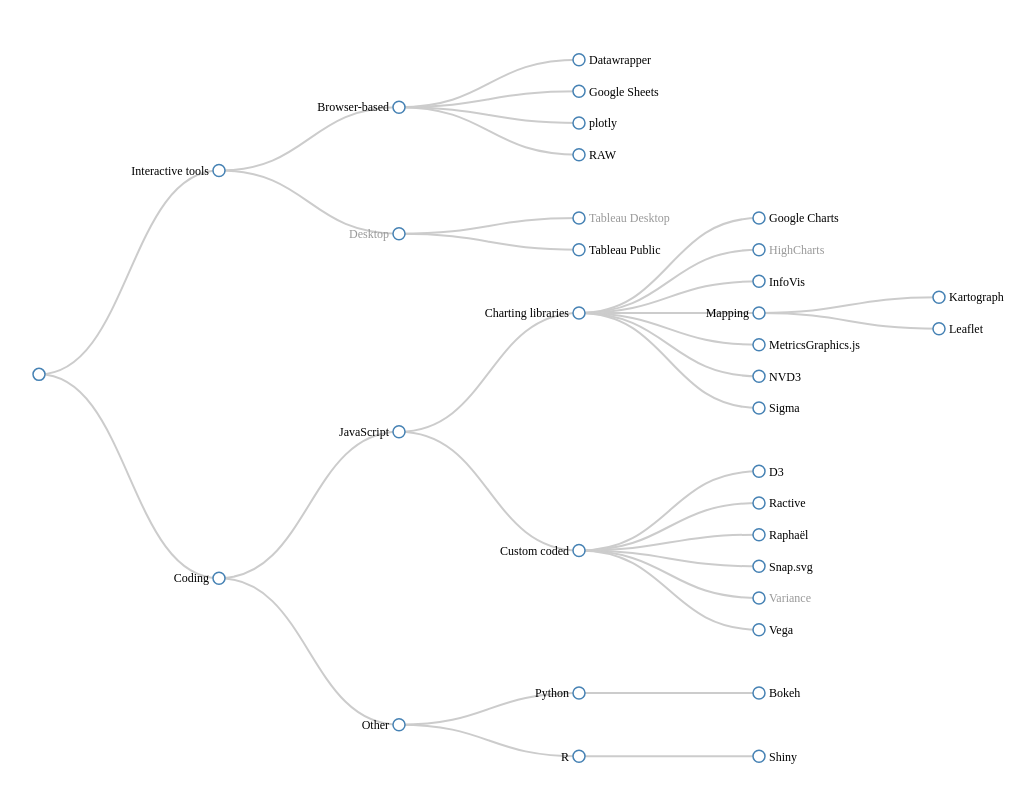
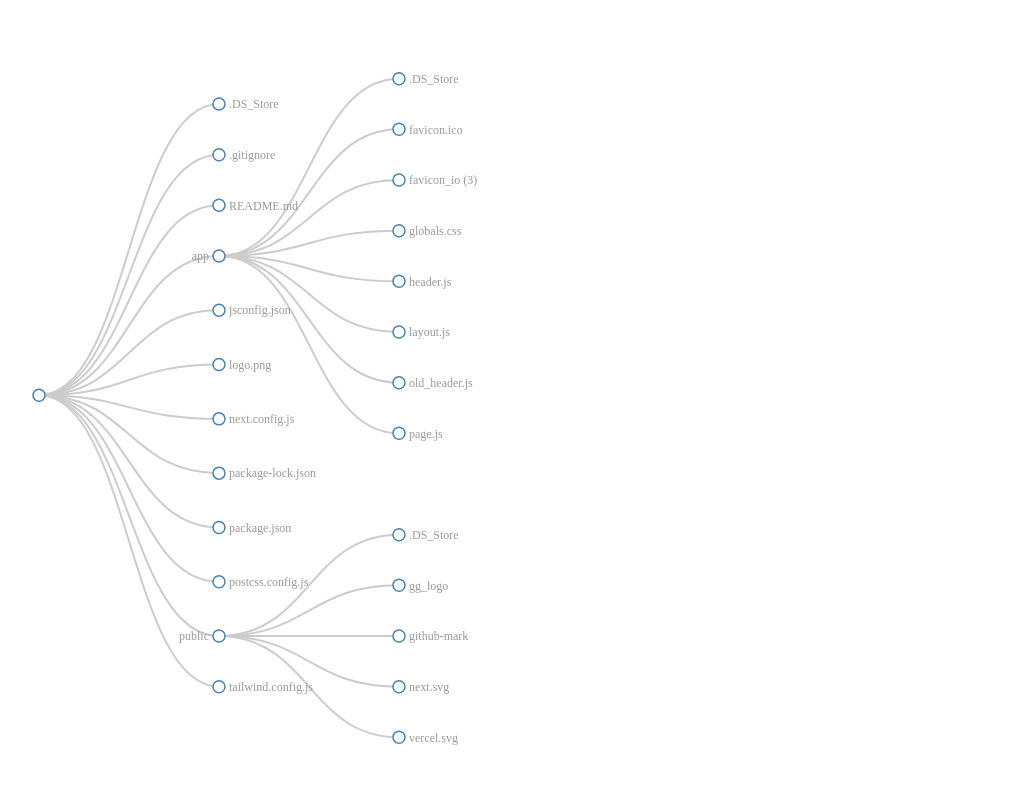
Before and after one commit to abhishekpatil4/d3js-mindmap, a website: page index.html in a window 1280 px wide. Shown: the top 802 px of the page, without its empty margins (21-1056 px from the left). Drawn offline with nearby package versions, Linux system fonts and the light colour scheme.

Commit message:
visualised repo data

```diff
--- a/index.html
+++ b/index.html
@@ -12,5 +12,5 @@
 
 </div>
 </body>
-<script src="temp.js" charset="utf-8"></script>
+<script src="script.js" charset="utf-8"></script>
 </html>
--- a/package.json
+++ b/package.json
@@ -18,6 +18,7 @@
   "homepage": "https://github.com/abhishekpatil4/d3js-mindmap#readme",
   "dependencies": {
     "axios": "^1.4.0",
+    "fs": "^0.0.1-security",
     "node-fetch": "^3.3.1"
   }
 }
--- a/script.js
+++ b/script.js
@@ -2,10 +2,108 @@
     "name": " ",
     "children": [
       {
-        "name":"one"
+        "name": ".DS_Store",
+        "url": "https://api.github.com/repos/abhishekpatil4/gitglance/contents/.DS_Store?ref=main"
       },
       {
-        "name":"two"
+        "name": ".gitignore",
+        "url": "https://api.github.com/repos/abhishekpatil4/gitglance/contents/.gitignore?ref=main"
+      },
+      {
+        "name": "README.md",
+        "url": "https://api.github.com/repos/abhishekpatil4/gitglance/contents/README.md?ref=main"
+      },
+      {
+        "name": "app",
+        "url": "https://api.github.com/repos/abhishekpatil4/gitglance/contents/app?ref=main",
+        "children": [
+          {
+            "name": ".DS_Store",
+            "url": "https://api.github.com/repos/abhishekpatil4/gitglance/contents/app/.DS_Store?ref=main"
+          },
+          {
+            "name": "favicon.ico",
+            "url": "https://api.github.com/repos/abhishekpatil4/gitglance/contents/app/favicon.ico?ref=main"
+          },
+          {
+            "name": "favicon_io (3)",
+            "url": "https://api.github.com/repos/abhishekpatil4/gitglance/contents/app/favicon_io%20(3)?ref=main"
+          },
+          {
+            "name": "globals.css",
+            "url": "https://api.github.com/repos/abhishekpatil4/gitglance/contents/app/globals.css?ref=main"
+          },
+          {
+            "name": "header.js",
+            "url": "https://api.github.com/repos/abhishekpatil4/gitglance/contents/app/header.js?ref=main"
+          },
+          {
+            "name": "layout.js",
+            "url": "https://api.github.com/repos/abhishekpatil4/gitglance/contents/app/layout.js?ref=main"
+          },
+          {
+            "name": "old_header.js",
+            "url": "https://api.github.com/repos/abhishekpatil4/gitglance/contents/app/old_header.js?ref=main"
+          },
+          {
+            "name": "page.js",
+            "url": "https://api.github.com/repos/abhishekpatil4/gitglance/contents/app/page.js?ref=main"
+          }
+        ]
+      },
+      {
+        "name": "jsconfig.json",
+        "url": "https://api.github.com/repos/abhishekpatil4/gitglance/contents/jsconfig.json?ref=main"
+      },
+      {
+        "name": "logo.png",
+        "url": "https://api.github.com/repos/abhishekpatil4/gitglance/contents/logo.png?ref=main"
+      },
+      {
+        "name": "next.config.js",
+        "url": "https://api.github.com/repos/abhishekpatil4/gitglance/contents/next.config.js?ref=main"
+      },
+      {
+        "name": "package-lock.json",
+        "url": "https://api.github.com/repos/abhishekpatil4/gitglance/contents/package-lock.json?ref=main"
+      },
+      {
+        "name": "package.json",
+        "url": "https://api.github.com/repos/abhishekpatil4/gitglance/contents/package.json?ref=main"
+      },
+      {
+        "name": "postcss.config.js",
+        "url": "https://api.github.com/repos/abhishekpatil4/gitglance/contents/postcss.config.js?ref=main"
+      },
+      {
+        "name": "public",
+        "url": "https://api.github.com/repos/abhishekpatil4/gitglance/contents/public?ref=main",
+        "children": [
+          {
+            "name": ".DS_Store",
+            "url": "https://api.github.com/repos/abhishekpatil4/gitglance/contents/public/.DS_Store?ref=main"
+          },
+          {
+            "name": "gg_logo",
+            "url": "https://api.github.com/repos/abhishekpatil4/gitglance/contents/public/gg_logo?ref=main"
+          },
+          {
+            "name": "github-mark",
+            "url": "https://api.github.com/repos/abhishekpatil4/gitglance/contents/public/github-mark?ref=main"
+          },
+          {
+            "name": "next.svg",
+            "url": "https://api.github.com/repos/abhishekpatil4/gitglance/contents/public/next.svg?ref=main"
+          },
+          {
+            "name": "vercel.svg",
+            "url": "https://api.github.com/repos/abhishekpatil4/gitglance/contents/public/vercel.svg?ref=main"
+          }
+        ]
+      },
+      {
+        "name": "tailwind.config.js",
+        "url": "https://api.github.com/repos/abhishekpatil4/gitglance/contents/tailwind.config.js?ref=main"
       }
     ]
    }
```
Also changed, not shown: data.json (added, +106 -0 lines), data_extractor.js (+16 -5 lines), 1 other file.
